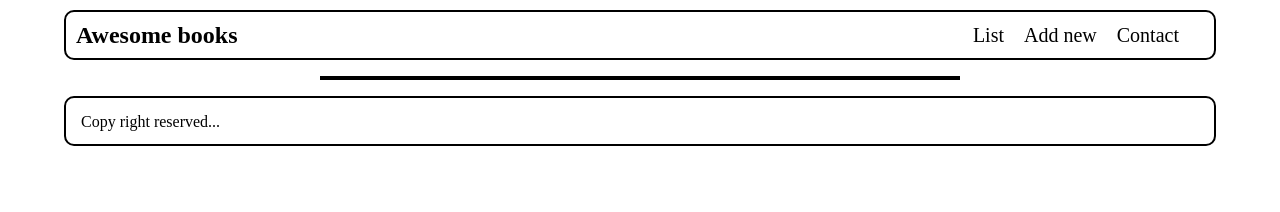
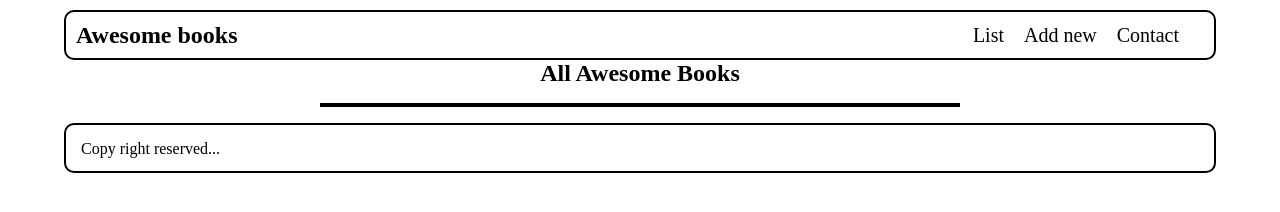
Before and after one commit to MostafaShahat2021/Awesome-books-Project, a plain HTML site: page index.html in a window 1280 px wide. Both pictures are taken after a click on the item "List". Drawn offline with Linux system fonts and the light colour scheme.

Commit message:
Update navigations

```diff
--- a/index.html
+++ b/index.html
@@ -22,8 +22,11 @@
         <div class="our-date"></div>
     </header>
 
-    <section class="container">
-    </section>
+    <article>
+        <h2 class="books-title">All Awesome Books</h2>
+        <section class="container">
+        </section>
+    </article>
 
     <section class="add-book">
     <h1>Add a new book</h1>
--- a/main.js
+++ b/main.js
@@ -25,6 +25,8 @@ function createListOfBooks(arr) {
 
 function showBooks() {
   const listOfBooks = document.querySelector('.container');
+  // listOfBooks.creatElement('h2');
+  // listOfBooks.innerText = 'All Awesome Books';
   listOfBooks.innerHTML = `
               <ul class="book-ul"/>
               ${createListOfBooks(Localstoragebook)}</ul>
@@ -79,6 +81,8 @@ const listLink = document.querySelector('.list');
 const contactSection = document.querySelector('.contact');
 const addNewLink = document.querySelector('.add-new');
 // console.log(addNewLink);
+const titleBookOne = document.querySelector('.books-title');
+// console.log(titleBook);
 
 const contactDate = document.querySelector('.date');
 const localDate = Date();
@@ -97,10 +101,12 @@ contactLink.addEventListener('click', (e) => {
   contactSection.style.display = 'block';
   listOfBooks.style.display = 'none';
   booksection.style.display = 'none';
+  titleBookOne.style.display = 'none';
 });
 
 listLink.addEventListener('click', (e) => {
   e.preventDefault();
+  titleBookOne.style.display = 'block';
   listOfBooks.style.display = 'block';
   contactSection.style.display = 'none';
   booksection.style.display = 'none';
@@ -111,4 +117,5 @@ addNewLink.addEventListener('click', (e) => {
   booksection.style.display = 'block';
   listOfBooks.style.display = 'none';
   contactSection.style.display = 'none';
+  titleBookOne.style.display = 'none';
 });
--- a/style.css
+++ b/style.css
@@ -90,7 +90,6 @@ hr {
   justify-content: center;
   align-items: center;
   gap: 15px;
-
   /* height: 75vh; */
 }
 
@@ -134,7 +133,6 @@ footer {
   width: 90%;
   border-radius: 10px;
   height: 50px;
-
   /* margin-top: 180px; */
   margin: 1rem auto;
 }
@@ -164,3 +162,8 @@ footer p {
 .contact ul {
   margin-left: 2rem;
 }
+
+.books-title {
+  text-align: center;
+  display: none;
+}
```
